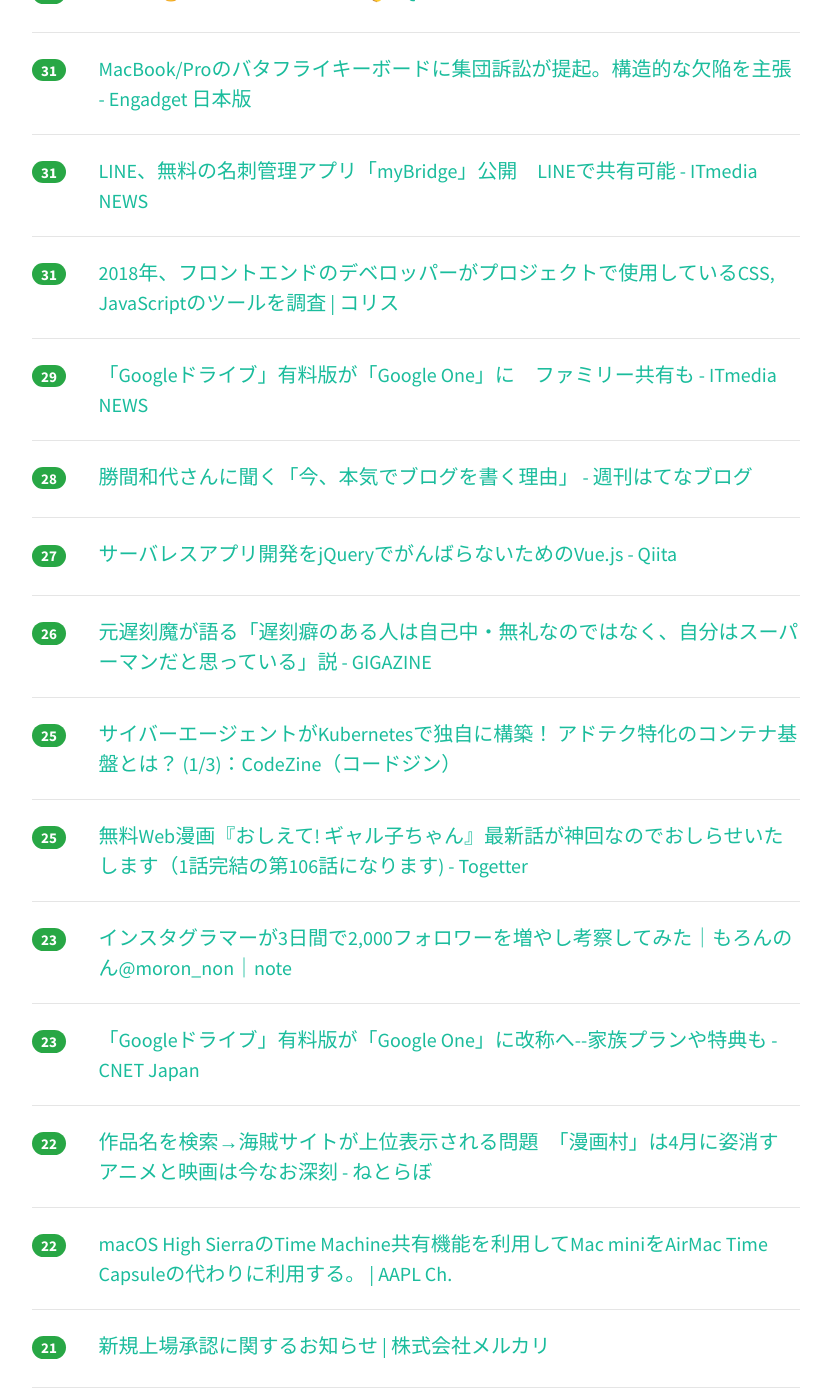
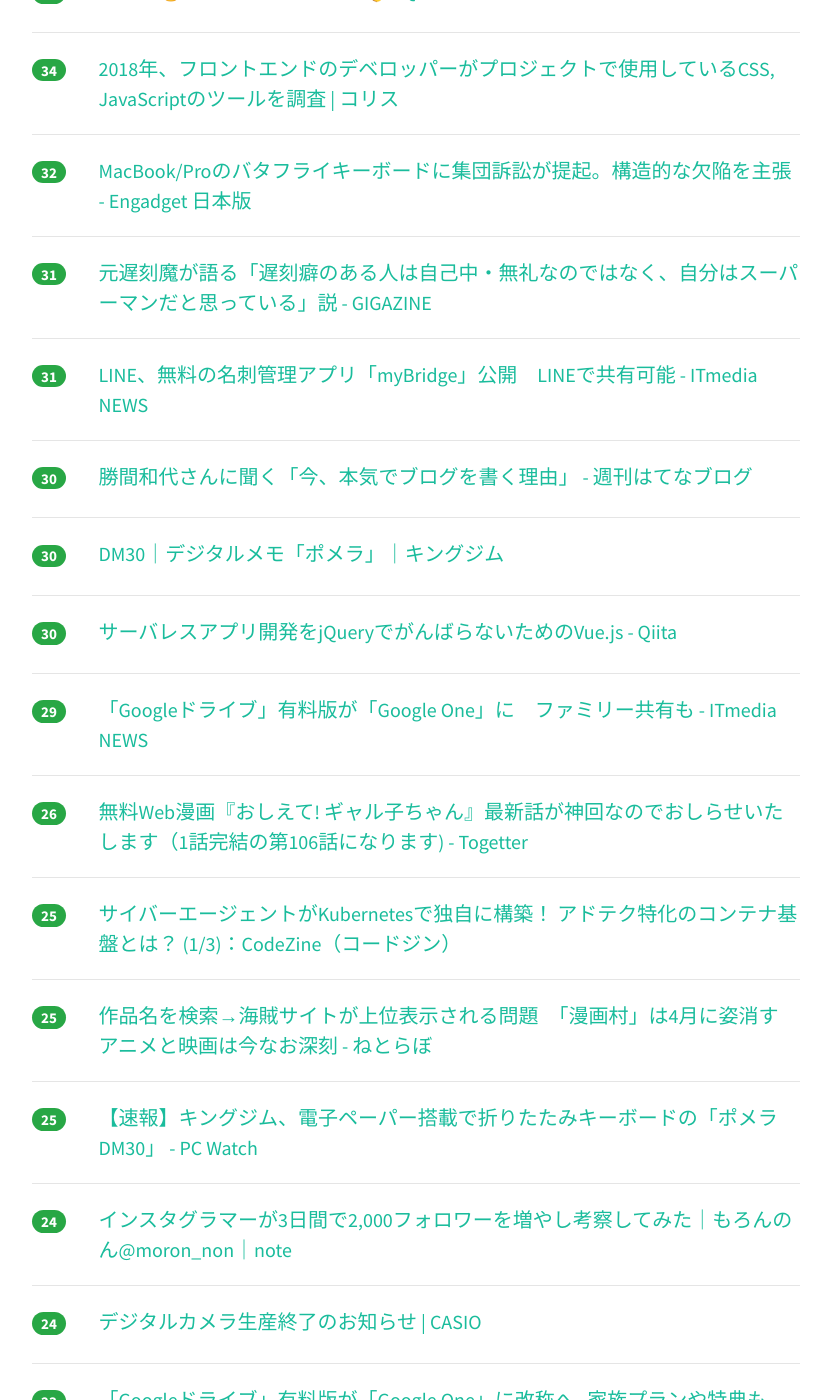
Before and after one commit to yatta47/hatena-matome-site, a Jekyll site: the page built from _posts/2018-05-15-hatena.md, in a window 1280 px wide and 1400 px high, scrolled down 2290 px. Shown: the whole window, without its empty margins (224-1053 px from the left). Built offline with Jekyll 4.4.1, drawn with Linux system fonts in a browser that asks for light colours; nearby versions of some CDN libraries; some of the changed text lies outside the part shown.

Commit message:
Updated 2018-05-15

```diff
--- a/_posts/2018-05-15-hatena.md
+++ b/_posts/2018-05-15-hatena.md
@@ -1,18 +1,18 @@
 ---
 layout: post
 title:  "2018-05-15 はてぶIT"
-date:   2018-05-15 16:01:41
+date:   2018-05-15 17:01:56
 tags: [it-hotentry]
 ---
-52 件のデータあり
+55 件のデータあり
 
 <hr><div class="row">
-<div class="col-1"><span class="badge badge-pill badge-success h2">549</span></div>
+<div class="col-1"><span class="badge badge-pill badge-success h2">575</span></div>
 <div class="col-11"><a href='http://www.hassy-blog.com/entry/how_to_write_code_without_comments' target='_blank'>コメントのいらないプログラムの書き方 - NZ MoyaSystem</a></div>
 </div>
 <hr>
 <div class="row">
-<div class="col-1"><span class="badge badge-pill badge-success h2">236</span></div>
+<div class="col-1"><span class="badge badge-pill badge-success h2">246</span></div>
 <div class="col-11"><a href='https://www.slideshare.net/ohesotori/dns-23491023' target='_blank'>DNS移転失敗体験談</a></div>
 </div>
 <hr>
@@ -22,13 +22,18 @@ tags: [it-hotentry]
 </div>
 <hr>
 <div class="row">
-<div class="col-1"><span class="badge badge-pill badge-success h2">110</span></div>
+<div class="col-1"><span class="badge badge-pill badge-success h2">118</span></div>
 <div class="col-11"><a href='http://www.itmedia.co.jp/news/articles/1805/15/news018.html' target='_blank'>格安SIMユーザーの苦悩　通信速度より優先すべきは「通信の秘密」 (1/2) - ITmedia NEWS</a></div>
 </div>
 <hr>
 <div class="row">
-<div class="col-1"><span class="badge badge-pill badge-success h2">81</span></div>
+<div class="col-1"><span class="badge badge-pill badge-success h2">92</span></div>
 <div class="col-11"><a href='https://findy-code.io/engineer-lab/engineer-new-project' target='_blank'>エンジニア一人で新規事業を立ち上げて、想像以上に大変だった話 | Findy Engineer Lab</a></div>
+</div>
+<hr>
+<div class="row">
+<div class="col-1"><span class="badge badge-pill badge-success h2">78</span></div>
+<div class="col-11"><a href='http://www.itmedia.co.jp/news/articles/1805/15/news062.html' target='_blank'>暗号化メールを平文で読まれる恐れ、「PGP」「S/MIME」に脆弱性 (1/2) - ITmedia NEWS</a></div>
 </div>
 <hr>
 <div class="row">
@@ -37,17 +42,17 @@ tags: [it-hotentry]
 </div>
 <hr>
 <div class="row">
-<div class="col-1"><span class="badge badge-pill badge-success h2">72</span></div>
-<div class="col-11"><a href='http://www.itmedia.co.jp/news/articles/1805/15/news062.html' target='_blank'>暗号化メールを平文で読まれる恐れ、「PGP」「S/MIME」に脆弱性 (1/2) - ITmedia NEWS</a></div>
-</div>
-<hr>
-<div class="row">
-<div class="col-1"><span class="badge badge-pill badge-success h2">66</span></div>
+<div class="col-1"><span class="badge badge-pill badge-success h2">74</span></div>
 <div class="col-11"><a href='https://jp.techcrunch.com/2018/05/15/2018-05-14-say-hello-to-google-one/' target='_blank'>新しいGoogle One、ストレージ半額でサポートも充実――2TBが月10ドル、24時間年中無休ヘルプなど | TechCrunch Japan</a></div>
 </div>
 <hr>
 <div class="row">
-<div class="col-1"><span class="badge badge-pill badge-success h2">50</span></div>
+<div class="col-1"><span class="badge badge-pill badge-success h2">53</span></div>
+<div class="col-11"><a href='http://techlife.cookpad.com/entry/2018-05-15-android-minsdkversion-21' target='_blank'>Androidアプリ の minSdkVersion を21にした話 - クックパッド開発者ブログ</a></div>
+</div>
+<hr>
+<div class="row">
+<div class="col-1"><span class="badge badge-pill badge-success h2">52</span></div>
 <div class="col-11"><a href='https://togetter.com/li/1227364' target='_blank'>特に使いみちのない機械「どれだけJPEG圧縮しづらいか」を表示してくれる測定器を作った人現る「用途はないけどほしい」 - Togetter</a></div>
 </div>
 <hr>
@@ -72,13 +77,13 @@ tags: [it-hotentry]
 </div>
 <hr>
 <div class="row">
-<div class="col-1"><span class="badge badge-pill badge-success h2">43</span></div>
-<div class="col-11"><a href='http://techlife.cookpad.com/entry/2018-05-15-android-minsdkversion-21' target='_blank'>Androidアプリ の minSdkVersion を21にした話 - クックパッド開発者ブログ</a></div>
+<div class="col-1"><span class="badge badge-pill badge-success h2">42</span></div>
+<div class="col-11"><a href='http://blog.jnito.com/entry/2018/05/14/114740' target='_blank'>岡山で「ITエンジニアの生存戦略」について話してきました #oso2018 - give IT a try</a></div>
 </div>
 <hr>
 <div class="row">
-<div class="col-1"><span class="badge badge-pill badge-success h2">42</span></div>
-<div class="col-11"><a href='http://blog.jnito.com/entry/2018/05/14/114740' target='_blank'>岡山で「ITエンジニアの生存戦略」について話してきました #oso2018 - give IT a try</a></div>
+<div class="col-1"><span class="badge badge-pill badge-success h2">40</span></div>
+<div class="col-11"><a href='https://www.suzukikenichi.com/blog/two-ways-to-have-lazy-loading-images-indexed/' target='_blank'>Lazy Load画像をSEO対応させる2つの方法――noscriptと構造化データ #io18 #io18jp | 海外SEO情報ブログ</a></div>
 </div>
 <hr>
 <div class="row">
@@ -87,28 +92,33 @@ tags: [it-hotentry]
 </div>
 <hr>
 <div class="row">
-<div class="col-1"><span class="badge badge-pill badge-success h2">39</span></div>
-<div class="col-11"><a href='https://www.suzukikenichi.com/blog/two-ways-to-have-lazy-loading-images-indexed/' target='_blank'>Lazy Load画像をSEO対応させる2つの方法――noscriptと構造化データ #io18 #io18jp | 海外SEO情報ブログ</a></div>
+<div class="col-1"><span class="badge badge-pill badge-success h2">36</span></div>
+<div class="col-11"><a href='http://inabower.hateblo.jp/entry/2018/05/13/021447' target='_blank'>車内が臭いときにどの窓を開けたらいいのか - 空気抵抗はあるものとする</a></div>
 </div>
 <hr>
 <div class="row">
-<div class="col-1"><span class="badge badge-pill badge-success h2">34</span></div>
+<div class="col-1"><span class="badge badge-pill badge-success h2">35</span></div>
 <div class="col-11"><a href='http://jp.techcrunch.com/2018/05/15/2018-05-14-say-hello-to-google-one/' target='_blank'>新しいGoogle One、ストレージ半額でサポートも充実――2TBが月10ドル、24時間年中無休ヘルプなど | TechCrunch Japan</a></div>
 </div>
 <hr>
 <div class="row">
 <div class="col-1"><span class="badge badge-pill badge-success h2">34</span></div>
-<div class="col-11"><a href='http://inabower.hateblo.jp/entry/2018/05/13/021447' target='_blank'>車内が臭いときにどの窓を開けたらいいのか - 空気抵抗はあるものとする</a></div>
+<div class="col-11"><a href='https://qiita.com/yaegaki/items/4bf3c7ebfa4f84e4229a' target='_blank'>絵文字😄で物理演算がしたい👌 - Qiita</a></div>
+</div>
+<hr>
+<div class="row">
+<div class="col-1"><span class="badge badge-pill badge-success h2">34</span></div>
+<div class="col-11"><a href='https://coliss.com/articles/build-websites/operation/work/frontend-tooling-survey-2018.html' target='_blank'>2018年、フロントエンドのデベロッパーがプロジェクトで使用しているCSS, JavaScriptのツールを調査 | コリス</a></div>
 </div>
 <hr>
 <div class="row">
 <div class="col-1"><span class="badge badge-pill badge-success h2">32</span></div>
-<div class="col-11"><a href='https://qiita.com/yaegaki/items/4bf3c7ebfa4f84e4229a' target='_blank'>絵文字😄で物理演算がしたい👌 - Qiita</a></div>
+<div class="col-11"><a href='https://japanese.engadget.com/2018/05/14/macbook-pro/' target='_blank'>MacBook/Proのバタフライキーボードに集団訴訟が提起。構造的な欠陥を主張 - Engadget 日本版</a></div>
 </div>
 <hr>
 <div class="row">
 <div class="col-1"><span class="badge badge-pill badge-success h2">31</span></div>
-<div class="col-11"><a href='https://japanese.engadget.com/2018/05/14/macbook-pro/' target='_blank'>MacBook/Proのバタフライキーボードに集団訴訟が提起。構造的な欠陥を主張 - Engadget 日本版</a></div>
+<div class="col-11"><a href='https://gigazine.net/news/20180514-late-people-positive-personality/' target='_blank'>元遅刻魔が語る「遅刻癖のある人は自己中・無礼なのではなく、自分はスーパーマンだと思っている」説 - GIGAZINE</a></div>
 </div>
 <hr>
 <div class="row">
@@ -117,8 +127,18 @@ tags: [it-hotentry]
 </div>
 <hr>
 <div class="row">
-<div class="col-1"><span class="badge badge-pill badge-success h2">31</span></div>
-<div class="col-11"><a href='https://coliss.com/articles/build-websites/operation/work/frontend-tooling-survey-2018.html' target='_blank'>2018年、フロントエンドのデベロッパーがプロジェクトで使用しているCSS, JavaScriptのツールを調査 | コリス</a></div>
+<div class="col-1"><span class="badge badge-pill badge-success h2">30</span></div>
+<div class="col-11"><a href='http://blog.hatenablog.com/entry/2018/05/15/120000' target='_blank'>勝間和代さんに聞く「今、本気でブログを書く理由」 - 週刊はてなブログ</a></div>
+</div>
+<hr>
+<div class="row">
+<div class="col-1"><span class="badge badge-pill badge-success h2">30</span></div>
+<div class="col-11"><a href='http://www.kingjim.co.jp/pomera/dm30/' target='_blank'>DM30｜デジタルメモ「ポメラ」｜キングジム</a></div>
+</div>
+<hr>
+<div class="row">
+<div class="col-1"><span class="badge badge-pill badge-success h2">30</span></div>
+<div class="col-11"><a href='https://qiita.com/m_kitano/items/458152b661916a39f87b' target='_blank'>サーバレスアプリ開発をjQueryでがんばらないためのVue.js - Qiita</a></div>
 </div>
 <hr>
 <div class="row">
@@ -127,18 +147,8 @@ tags: [it-hotentry]
 </div>
 <hr>
 <div class="row">
-<div class="col-1"><span class="badge badge-pill badge-success h2">28</span></div>
-<div class="col-11"><a href='http://blog.hatenablog.com/entry/2018/05/15/120000' target='_blank'>勝間和代さんに聞く「今、本気でブログを書く理由」 - 週刊はてなブログ</a></div>
-</div>
-<hr>
-<div class="row">
-<div class="col-1"><span class="badge badge-pill badge-success h2">27</span></div>
-<div class="col-11"><a href='https://qiita.com/m_kitano/items/458152b661916a39f87b' target='_blank'>サーバレスアプリ開発をjQueryでがんばらないためのVue.js - Qiita</a></div>
-</div>
-<hr>
-<div class="row">
 <div class="col-1"><span class="badge badge-pill badge-success h2">26</span></div>
-<div class="col-11"><a href='https://gigazine.net/news/20180514-late-people-positive-personality/' target='_blank'>元遅刻魔が語る「遅刻癖のある人は自己中・無礼なのではなく、自分はスーパーマンだと思っている」説 - GIGAZINE</a></div>
+<div class="col-11"><a href='https://togetter.com/li/1227150' target='_blank'>無料Web漫画『おしえて! ギャル子ちゃん』最新話が神回なのでおしらせいたします（1話完結の第106話になります) - Togetter</a></div>
 </div>
 <hr>
 <div class="row">
@@ -148,12 +158,22 @@ tags: [it-hotentry]
 <hr>
 <div class="row">
 <div class="col-1"><span class="badge badge-pill badge-success h2">25</span></div>
-<div class="col-11"><a href='https://togetter.com/li/1227150' target='_blank'>無料Web漫画『おしえて! ギャル子ちゃん』最新話が神回なのでおしらせいたします（1話完結の第106話になります) - Togetter</a></div>
+<div class="col-11"><a href='http://nlab.itmedia.co.jp/nl/articles/1805/14/news091.html' target='_blank'>作品名を検索→海賊サイトが上位表示される問題　「漫画村」は4月に姿消す　アニメと映画は今なお深刻 - ねとらぼ</a></div>
 </div>
 <hr>
 <div class="row">
-<div class="col-1"><span class="badge badge-pill badge-success h2">23</span></div>
+<div class="col-1"><span class="badge badge-pill badge-success h2">25</span></div>
+<div class="col-11"><a href='https://pc.watch.impress.co.jp/docs/news/1121847.html' target='_blank'>【速報】キングジム、電子ペーパー搭載で折りたたみキーボードの「ポメラDM30」 - PC Watch</a></div>
+</div>
+<hr>
+<div class="row">
+<div class="col-1"><span class="badge badge-pill badge-success h2">24</span></div>
 <div class="col-11"><a href='https://note.mu/moron_non/n/n44024abd00da' target='_blank'>インスタグラマーが3日間で2,000フォロワーを増やし考察してみた｜もろんのん@moron_non｜note</a></div>
+</div>
+<hr>
+<div class="row">
+<div class="col-1"><span class="badge badge-pill badge-success h2">24</span></div>
+<div class="col-11"><a href='https://casio.jp/dc/end/' target='_blank'>デジタルカメラ生産終了のお知らせ | CASIO</a></div>
 </div>
 <hr>
 <div class="row">
@@ -162,13 +182,23 @@ tags: [it-hotentry]
 </div>
 <hr>
 <div class="row">
-<div class="col-1"><span class="badge badge-pill badge-success h2">22</span></div>
-<div class="col-11"><a href='http://nlab.itmedia.co.jp/nl/articles/1805/14/news091.html' target='_blank'>作品名を検索→海賊サイトが上位表示される問題　「漫画村」は4月に姿消す　アニメと映画は今なお深刻 - ねとらぼ</a></div>
+<div class="col-1"><span class="badge badge-pill badge-success h2">23</span></div>
+<div class="col-11"><a href='https://anond.hatelabo.jp/20180514134700' target='_blank'>敵「紙の方が開きやすい」「紙じゃないとメモできない」</a></div>
+</div>
+<hr>
+<div class="row">
+<div class="col-1"><span class="badge badge-pill badge-success h2">23</span></div>
+<div class="col-11"><a href='https://applech2.com/archives/20180514-time-machine-share-instead-of-airmac-time-capsule.html' target='_blank'>macOS High SierraのTime Machine共有機能を利用してMac miniをAirMac Time Capsuleの代わりに利用する。 | AAPL Ch.</a></div>
+</div>
+<hr>
+<div class="row">
+<div class="col-1"><span class="badge badge-pill badge-success h2">23</span></div>
+<div class="col-11"><a href='https://www.publickey1.jp/blog/18/rest_apiapiopenapi_generatorswagger_generator.html' target='_blank'>REST API仕様からAPIクライアントやスタブサーバを自動生成する「OpenAPI Generator」オープンソースで公開。Swagger Codegenからのフォーク － Publickey</a></div>
 </div>
 <hr>
 <div class="row">
 <div class="col-1"><span class="badge badge-pill badge-success h2">22</span></div>
-<div class="col-11"><a href='https://applech2.com/archives/20180514-time-machine-share-instead-of-airmac-time-capsule.html' target='_blank'>macOS High SierraのTime Machine共有機能を利用してMac miniをAirMac Time Capsuleの代わりに利用する。 | AAPL Ch.</a></div>
+<div class="col-11"><a href='https://www.nikkei.com/article/DGXMZO30491420U8A510C1X30000/' target='_blank'>ニコニコ動画、ユーザー目線でようやく刷新　「炎上」を超えて　　：日本経済新聞</a></div>
 </div>
 <hr>
 <div class="row">
@@ -187,28 +217,13 @@ tags: [it-hotentry]
 </div>
 <hr>
 <div class="row">
-<div class="col-1"><span class="badge badge-pill badge-success h2">20</span></div>
-<div class="col-11"><a href='https://digiday.jp/agencies/dentsu_hakuhodo_ceo_talk_awasia/' target='_blank'>【AWAsia】電通・博報堂CEO対談、全文書き起こし：「広告会社には無限の可能性がある」 | DIGIDAY［日本版］</a></div>
-</div>
-<hr>
-<div class="row">
-<div class="col-1"><span class="badge badge-pill badge-success h2">20</span></div>
-<div class="col-11"><a href='https://anond.hatelabo.jp/20180514134700' target='_blank'>敵「紙の方が開きやすい」「紙じゃないとメモできない」</a></div>
-</div>
-<hr>
-<div class="row">
-<div class="col-1"><span class="badge badge-pill badge-success h2">20</span></div>
-<div class="col-11"><a href='https://www.nikkei.com/article/DGXMZO30491420U8A510C1X30000/' target='_blank'>ニコニコ動画、ユーザー目線でようやく刷新　「炎上」を超えて　　：日本経済新聞</a></div>
-</div>
-<hr>
-<div class="row">
-<div class="col-1"><span class="badge badge-pill badge-success h2">20</span></div>
+<div class="col-1"><span class="badge badge-pill badge-success h2">21</span></div>
 <div class="col-11"><a href='http://www.yasuhisa.com/could/article/nextgen-design-tools/' target='_blank'>次世代デザインツールはどこへ向かうのか　前編 : could</a></div>
 </div>
 <hr>
 <div class="row">
 <div class="col-1"><span class="badge badge-pill badge-success h2">20</span></div>
-<div class="col-11"><a href='https://casio.jp/dc/end/' target='_blank'>デジタルカメラ生産終了のお知らせ | CASIO</a></div>
+<div class="col-11"><a href='https://digiday.jp/agencies/dentsu_hakuhodo_ceo_talk_awasia/' target='_blank'>【AWAsia】電通・博報堂CEO対談、全文書き起こし：「広告会社には無限の可能性がある」 | DIGIDAY［日本版］</a></div>
 </div>
 <hr>
 <div class="row">
@@ -217,18 +232,13 @@ tags: [it-hotentry]
 </div>
 <hr>
 <div class="row">
-<div class="col-1"><span class="badge badge-pill badge-success h2">19</span></div>
-<div class="col-11"><a href='http://www.kingjim.co.jp/pomera/dm30/' target='_blank'>DM30｜デジタルメモ「ポメラ」｜キングジム</a></div>
-</div>
-<hr>
-<div class="row">
-<div class="col-1"><span class="badge badge-pill badge-success h2">19</span></div>
-<div class="col-11"><a href='https://pc.watch.impress.co.jp/docs/news/1121847.html' target='_blank'>【速報】キングジム、電子ペーパー搭載で折りたたみキーボードの「ポメラDM30」 - PC Watch</a></div>
+<div class="col-1"><span class="badge badge-pill badge-success h2">18</span></div>
+<div class="col-11"><a href='https://gigazine.net/news/20180514-uk-newsstands-sell-porn-passes/' target='_blank'>ポルノサイトを見たい人が大人である証明の「ポルノ・パス」を購入しなければいけなくなる可能性 - GIGAZINE</a></div>
 </div>
 <hr>
 <div class="row">
 <div class="col-1"><span class="badge badge-pill badge-success h2">18</span></div>
-<div class="col-11"><a href='https://gigazine.net/news/20180514-uk-newsstands-sell-porn-passes/' target='_blank'>ポルノサイトを見たい人が大人である証明の「ポルノ・パス」を購入しなければいけなくなる可能性 - GIGAZINE</a></div>
+<div class="col-11"><a href='http://www.itmedia.co.jp/news/articles/1805/15/news090.html' target='_blank'>折りたたみキーボードに回帰した「ポメラ」　画面は電子ペーパー - ITmedia NEWS</a></div>
 </div>
 <hr>
 <div class="row">
@@ -242,8 +252,18 @@ tags: [it-hotentry]
 </div>
 <hr>
 <div class="row">
+<div class="col-1"><span class="badge badge-pill badge-success h2">17</span></div>
+<div class="col-11"><a href='http://www.itmedia.co.jp/business/articles/1805/15/news061.html' target='_blank'>19万人以上が利用　本の要約サービス「フライヤー」が簡単にまねされない理由 (1/3) - ITmedia ビジネスオンライン</a></div>
+</div>
+<hr>
+<div class="row">
 <div class="col-1"><span class="badge badge-pill badge-success h2">16</span></div>
 <div class="col-11"><a href='https://swri.jp/glossary/RPA' target='_blank'>1分でわかる スマートワーク用語集「RPA」 | スマートワーク総研</a></div>
+</div>
+<hr>
+<div class="row">
+<div class="col-1"><span class="badge badge-pill badge-success h2">16</span></div>
+<div class="col-11"><a href='https://lacolaco.hatenablog.com/entry/2018/05/15/121514' target='_blank'>持続可能なAngularアプリケーション開発のために大事なこと - lacolaco</a></div>
 </div>
 <hr>
 <div class="row">
@@ -257,11 +277,6 @@ tags: [it-hotentry]
 </div>
 <hr>
 <div class="row">
-<div class="col-1"><span class="badge badge-pill badge-success h2">14</span></div>
-<div class="col-11"><a href='https://lacolaco.hatenablog.com/entry/2018/05/15/121514' target='_blank'>持続可能なAngularアプリケーション開発のために大事なこと - lacolaco</a></div>
-</div>
-<hr>
-<div class="row">
 <div class="col-1"><span class="badge badge-pill badge-success h2">8</span></div>
 <div class="col-11"><a href='http://b.hatena.ne.jp/entry/s/anond.hatelabo.jp/20180513214313' target='_blank'>はてなブックマーク - 独身男性の皆様、どうやって生きてるの？</a></div>
 </div>
```
